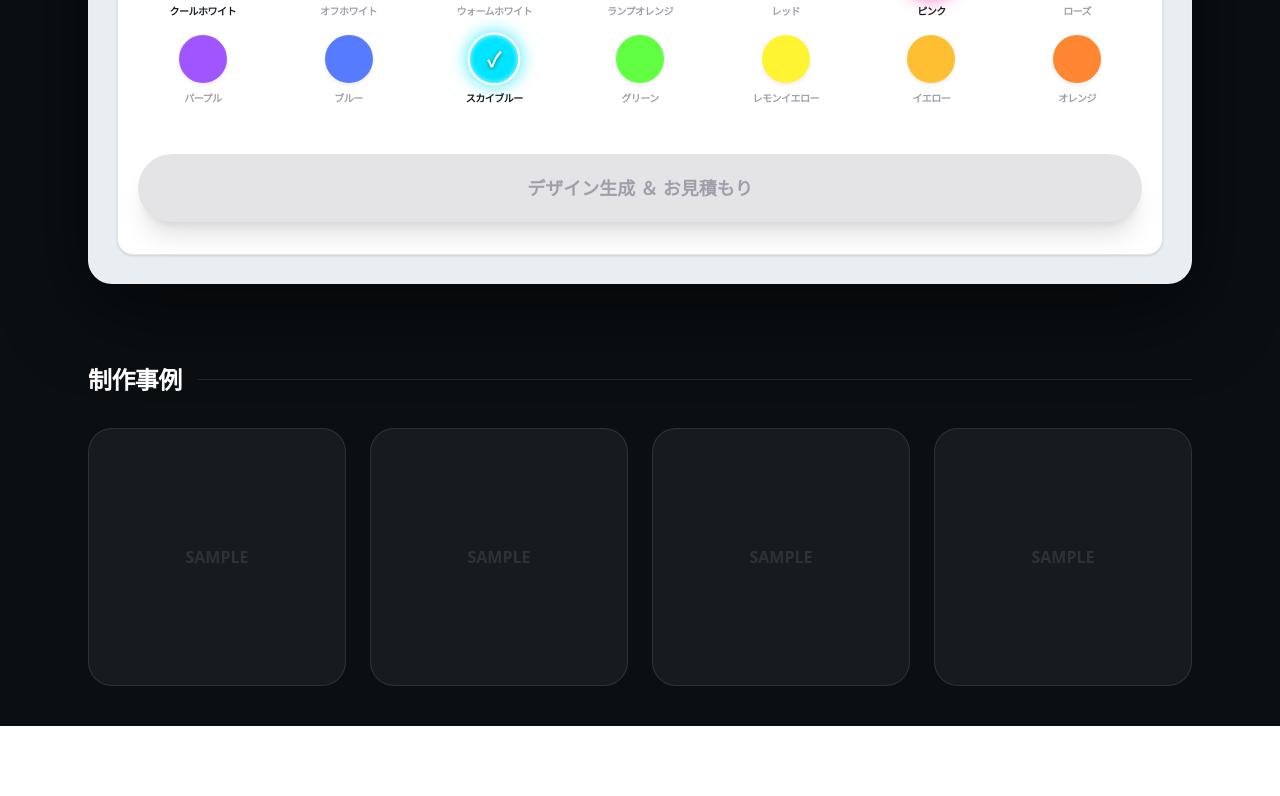
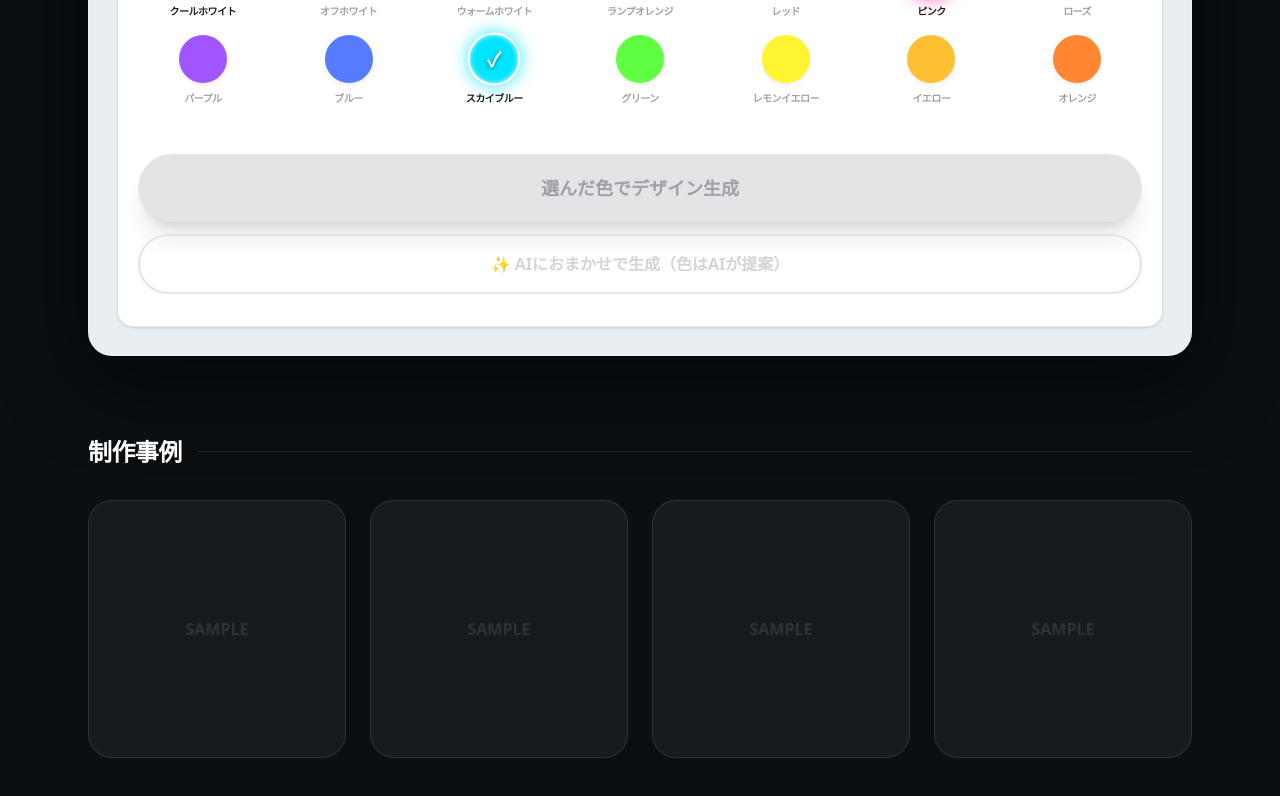
Before and after one commit to henoheno-mohe/ai-sign-generator, a Next.js app in the folder neon-sign-maker/: page / in a window 1280 px wide. Shown: the part 1006-1802 px from the top of the page. Before the commit the page ends 1732 px from the top, so only its background shows below. Built offline with nearby package versions, Linux system fonts and the light colour scheme.

Commit message:
Feature: Add AI Omakase color selection button

```diff
--- a/neon-sign-maker/src/app/api/neon/generate/route.ts
+++ b/neon-sign-maker/src/app/api/neon/generate/route.ts
@@ -31,23 +31,27 @@ export async function POST(req: Request) {
     const sketchDataUrl: string | null | undefined = body?.sketchDataUrl ?? null;
     const text: string = body?.text ?? "";
     const colors: NeonColor[] = body?.colors;
+    const isAutoColor: boolean = body?.isAutoColor ?? false;
     const widthMm: number = body?.widthMm ?? 600;
     const tubeDiameter: 5 | 7 | 9 = body?.tubeDiameter ?? NEON_PROTOCOL_V1.defaultTubeDiameter;
 
-    if (!Array.isArray(colors) || colors.length < 1 || colors.length > 5) {
-      return NextResponse.json({ error: "色数の指定が不正です（1〜5色）" }, { status: 400 });
-    }
-    if (colors.some((c) => !c?.hex || !c?.name)) {
-      return NextResponse.json({ error: "色の指定が不正です" }, { status: 400 });
+    if (!isAutoColor) {
+      if (!Array.isArray(colors) || colors.length < 1 || colors.length > 5) {
+        return NextResponse.json({ error: "色数の指定が不正です（1〜5色）" }, { status: 400 });
+      }
+      if (colors.some((c) => !c?.hex || !c?.name)) {
+        return NextResponse.json({ error: "色の指定が不正です" }, { status: 400 });
+      }
     }
 
     const background = getDefaultBackground(); // MVP: 背景は1つ
     const prompt = buildNeonPrompt({
       userText: text,
-      colors,
+      colors: isAutoColor ? [] : colors,
       background,
       widthMm,
       tubeDiameter,
+      isAutoColor,
     });
 
     const parsed = sketchDataUrl ? dataUrlToBase64(sketchDataUrl) : null;
--- a/neon-sign-maker/src/app/studio/studio-client-v2.tsx
+++ b/neon-sign-maker/src/app/studio/studio-client-v2.tsx
@@ -55,7 +55,7 @@ export default function StudioClientV2() {
 
   const priceYenExTax = tubeLengthCm == null ? null : estimatePriceYenExTaxFromTubeLength(tubeLengthCm, FIXED_YEN_PER_CM_TUBE);
 
-  const handleGenerate = async () => {
+  const handleGenerate = async (isAutoColor: boolean = false) => {
     if (!canGenerate || isGenerating) return;
 
     setIsGenerating(true);
@@ -72,7 +72,8 @@ export default function StudioClientV2() {
         body: JSON.stringify({
           sketchDataUrl,
           text: "", // V2では画像メインのため空
-          colors: selectedColors,
+          colors: isAutoColor ? [] : selectedColors,
+          isAutoColor,
           widthMm,
           tubeDiameter,
         }),
@@ -320,11 +321,11 @@ export default function StudioClientV2() {
                 </div>
 
                 {/* CTA */}
-                <div className="pt-4">
+                <div className="pt-4 space-y-3">
                   <button
                     type="button"
                     disabled={!canGenerate || selectedColors.length === 0 || isGenerating}
-                    onClick={handleGenerate}
+                    onClick={() => handleGenerate(false)}
                     className={[
                       "w-full rounded-full py-5 text-lg font-black transition-all shadow-xl relative overflow-hidden",
                       !canGenerate || selectedColors.length === 0 || isGenerating
@@ -338,9 +339,24 @@ export default function StudioClientV2() {
                         AI生成中...
                       </span>
                     ) : (
-                      "デザイン生成 ＆ お見積もり"
+                      "選んだ色でデザイン生成"
                     )}
                   </button>
+
+                  <button
+                    type="button"
+                    disabled={!canGenerate || isGenerating}
+                    onClick={() => handleGenerate(true)}
+                    className={[
+                      "w-full rounded-full py-4 text-base font-bold transition-all border-2 relative overflow-hidden",
+                      !canGenerate || isGenerating
+                        ? "border-zinc-200 text-zinc-300 cursor-not-allowed"
+                        : "border-emerald-600 text-emerald-700 hover:bg-emerald-50 shadow-sm",
+                    ].join(" ")}
+                  >
+                    {isGenerating ? "AIが考え中..." : "✨ AIにおまかせで生成（色はAIが提案）"}
+                  </button>
+
                   {aiError && (
                     <p className="mt-3 text-sm text-center text-rose-500 font-bold">{aiError}</p>
                   )}
--- a/neon-sign-maker/src/lib/neonProtocol.ts
+++ b/neon-sign-maker/src/lib/neonProtocol.ts
@@ -29,18 +29,34 @@ export function buildNeonPrompt({
   background,
   widthMm,
   tubeDiameter,
+  isAutoColor = false,
 }: {
   userText: string;
-  colors: NeonColor[]; // 1..5
+  colors: NeonColor[]; // used if isAutoColor is false
   background: BackgroundTemplate;
   widthMm: number; // target overall width in mm
   tubeDiameter: TubeDiameter;
+  isAutoColor?: boolean;
 }) {
   const text = userText.trim();
-  const colorList = colors
-    .slice(0, 5)
-    .map((c, i) => `- Color ${i + 1}: ${c.name} (${c.hex})`)
-    .join("\n");
+
+  let colorInstruction = "";
+  if (isAutoColor) {
+    colorInstruction = `COLOR RULES:
+- CHOOSE the best matching colors (1 to 5 colors) for this design from the provided palette below.
+- Do NOT use colors outside of this palette.
+- Aim for a visually appealing and balanced color scheme that fits the sketch's intent.
+- PALETTE OPTIONS:
+${NEON_PALETTE_14.map(c => `- ${c.name} (${c.hex})`).join("\n")}`;
+  } else {
+    const colorList = colors
+      .slice(0, 5)
+      .map((c, i) => `- Color ${i + 1}: ${c.name} (${c.hex})`)
+      .join("\n");
+    colorInstruction = `COLOR RULES (use ONLY these colors; do not introduce any additional colors):
+${colorList}`;
+  }
+
   const targetWidth = Math.max(200, Math.min(2000, Math.round(widthMm)));
 
   // 画像生成モデル向けに、英語で「商品写真っぽさ」を強く指示（日本語だけより安定しやすい）
@@ -74,9 +90,7 @@ LIGHTING:
 - The neon tube MUST look emissive: bright luminous core + diffused outer glow.
 - IMPORTANT: Do NOT look like printed/painted lines on acrylic. It must be a real glowing tube.
 
-COLOR RULES (use ONLY these 3 colors; distribution is up to you):
-COLOR RULES (use ONLY these colors; do not introduce any additional colors):
-${colorList}
+${colorInstruction}
 
 BACKGROUND:
 - Use this wall style: ${background.name} (${background.description})
```
